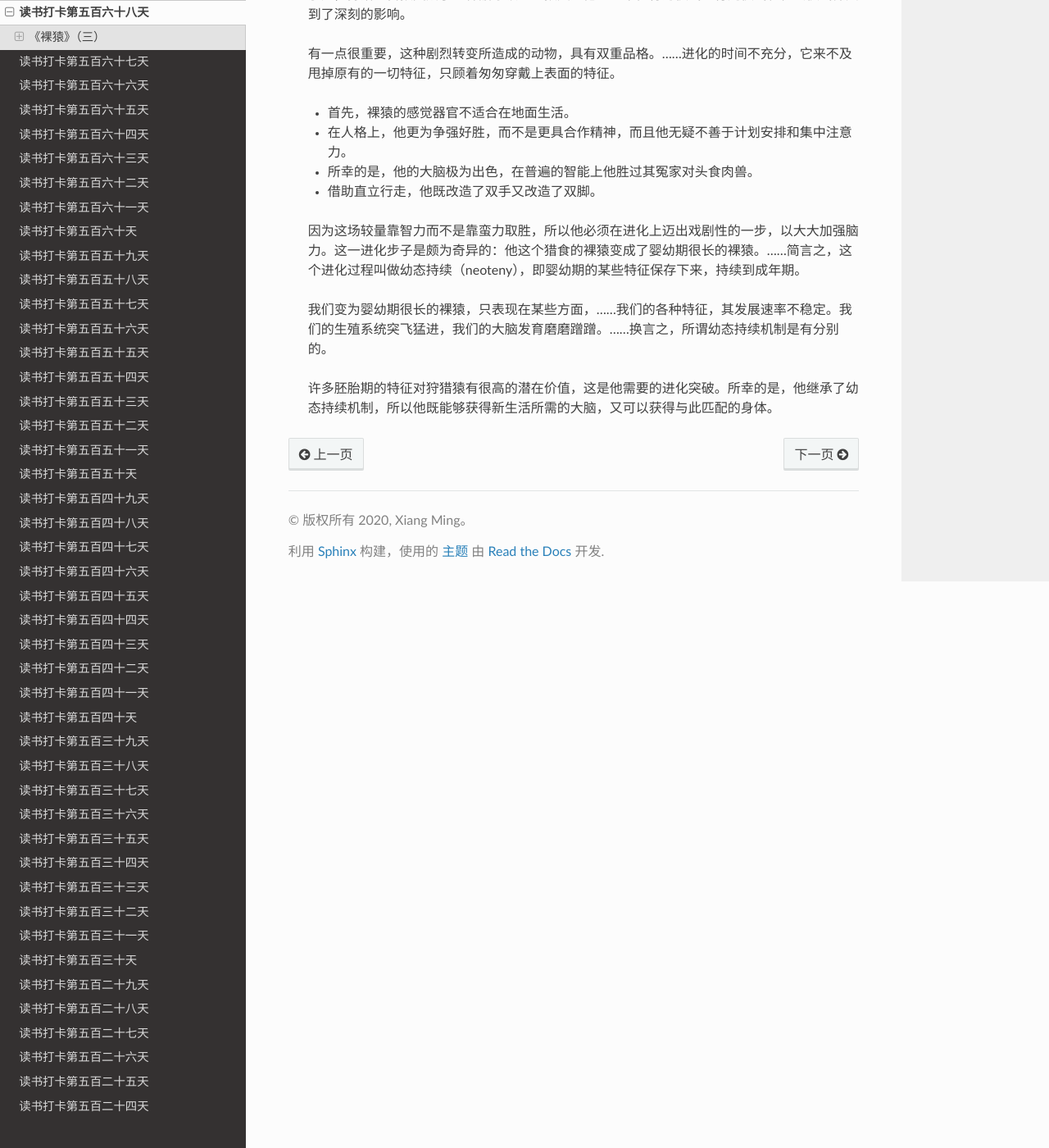
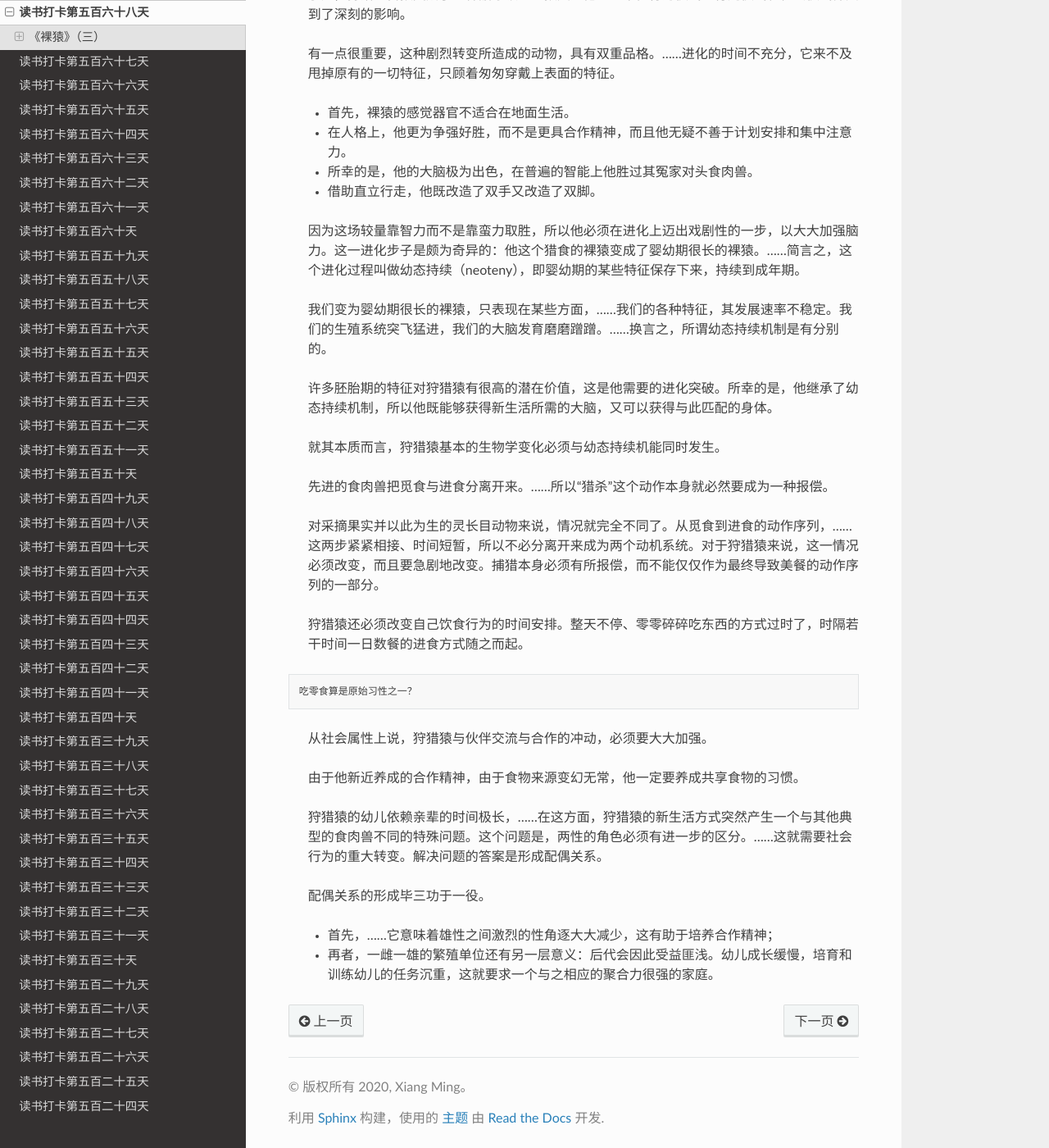
Before and after one commit to xiangming1975/reading, a Sphinx documentation site: the page built from source/2022-04-13.md, in a window 1280 px wide and 1400 px high, scrolled down 850 px. Shown: the whole window at 82% size. Built offline with Sphinx 7.4.7 and the Read the Docs theme 2.0.0, drawn with Linux system fonts in a browser that asks for light colours.

Commit message:
自动提交时间: 2022-04-15T22:00:02,622435380+08:00

````diff
--- a/source/2022-04-13.md
+++ b/source/2022-04-13.md
@@ -29,3 +29,23 @@
 > 我们变为婴幼期很长的裸猿，只表现在某些方面，……我们的各种特征，其发展速率不稳定。我们的生殖系统突飞猛进，我们的大脑发育磨磨蹭蹭。……换言之，所谓幼态持续机制是有分别的。
 
 > 许多胚胎期的特征对狩猎猿有很高的潜在价值，这是他需要的进化突破。所幸的是，他继承了幼态持续机制，所以他既能够获得新生活所需的大脑，又可以获得与此匹配的身体。
+
+> 就其本质而言，狩猎猿基本的生物学变化必须与幼态持续机能同时发生。
+
+> 先进的食肉兽把觅食与进食分离开来。……所以“猎杀”这个动作本身就必然要成为一种报偿。
+
+> 对采摘果实并以此为生的灵长目动物来说，情况就完全不同了。从觅食到进食的动作序列，……这两步紧紧相接、时间短暂，所以不必分离开来成为两个动机系统。对于狩猎猿来说，这一情况必须改变，而且要急剧地改变。捕猎本身必须有所报偿，而不能仅仅作为最终导致美餐的动作序列的一部分。
+
+> 狩猎猿还必须改变自己饮食行为的时间安排。整天不停、零零碎碎吃东西的方式过时了，时隔若干时间一日数餐的进食方式随之而起。
+```
+吃零食算是原始习性之一？
+```
+> 从社会属性上说，狩猎猿与伙伴交流与合作的冲动，必须要大大加强。
+
+> 由于他新近养成的合作精神，由于食物来源变幻无常，他一定要养成共享食物的习惯。
+
+> 狩猎猿的幼儿依赖亲辈的时间极长，……在这方面，狩猎猿的新生活方式突然产生一个与其他典型的食肉兽不同的特殊问题。这个问题是，两性的角色必须有进一步的区分。……这就需要社会行为的重大转变。解决问题的答案是形成配偶关系。
+
+> 配偶关系的形成毕三功于一役。
+> * 首先，……它意味着雄性之间激烈的性角逐大大减少，这有助于培养合作精神；
+> * 再者，一雌一雄的繁殖单位还有另一层意义：后代会因此受益匪浅。幼儿成长缓慢，培育和训练幼儿的任务沉重，这就要求一个与之相应的聚合力很强的家庭。
````
